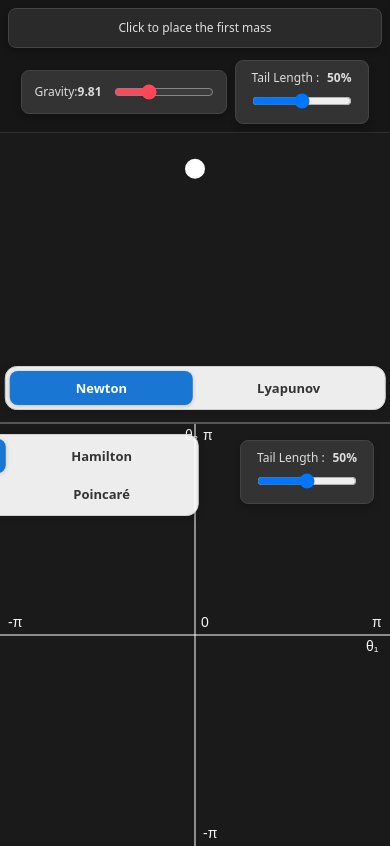
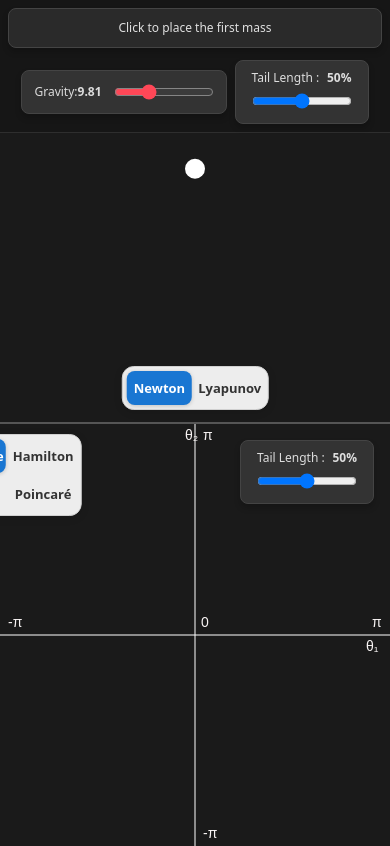
Before and after one commit to MarcoMarcoulli/LagrangeLab, a React (Vite) app in the folder lagrange-lab/: page / in a window 390 px wide. Built offline with nearby package versions, Linux system fonts and the light colour scheme.

Commit message:
Adjust minimum width for body and update width of view-toggle-container for improved layout

```diff
--- a/lagrange-lab/src/index.css
+++ b/lagrange-lab/src/index.css
@@ -26,7 +26,7 @@ html, body {
   margin: 0;
   display: flex;
   place-items: center;
-  min-width: 80px;
+  min-width: 320px;
   min-height: 100vh;
   background-color: var(--bg-color, #1a1a1a);
   overflow: hidden;
--- a/lagrange-lab/src/styles/Panel.css
+++ b/lagrange-lab/src/styles/Panel.css
@@ -67,7 +67,7 @@
     top: auto;
     left: 50%;
     transform: translateX(-50%);
-    width: 95%;
+    width: 35%;
     justify-content: center;
     z-index: 1000;
     flex-wrap: wrap;
```
